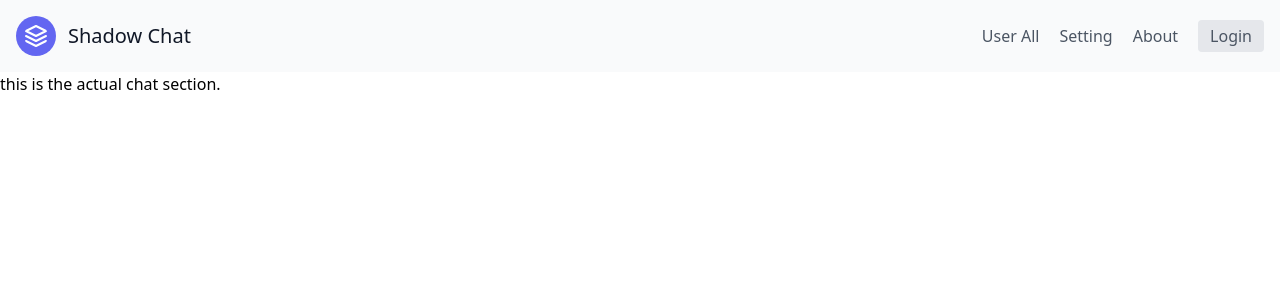
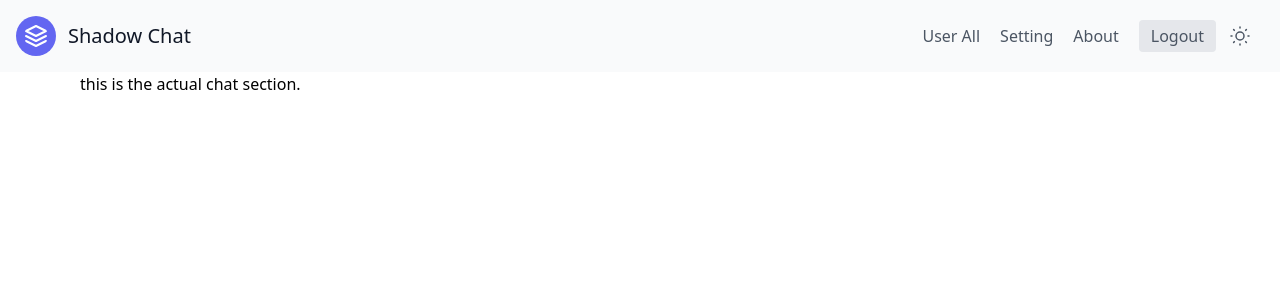
Before and after one commit to sccala/shadow_social, a React (Create React App) app: page /chat in a window 1280 px wide. Shown: the top 300 px of the page. Built offline with nearby package versions, Linux system fonts and the light colour scheme.

Commit message:
about section added

```diff
--- a/src/components/organisms/layout/Header.tsx
+++ b/src/components/organisms/layout/Header.tsx
@@ -45,8 +45,24 @@ export const Header: VFC = memo(() => {
             About
           </div>
         </nav>
-        <button className=' items-center bg-gray-200 border-0 py-1 px-3 focus:outline-none hover:bg-gray-300 rounded text-base mt-4 sm:mt-0'>
-          Login
+        <button className='items-center bg-gray-200 border-0 py-1 px-3 focus:outline-none hover:bg-gray-300 rounded text-base mt-4 sm:mt-0'>
+          Logout
+        </button>
+        <button className='items-center  border-0 py-1 px-3 focus:outline-none hover:bg-gray-100 rounded text-base mt-4 sm:mt-0'>
+          <svg
+            xmlns='http://www.w3.org/2000/svg'
+            className='h-6 w-6 hover:animate-spin'
+            fill='none'
+            viewBox='0 0 24 24'
+            stroke='currentColor'
+          >
+            <path
+              stroke-linecap='round'
+              stroke-linejoin='round'
+              stroke-width='1.5'
+              d='M12 3v1m0 16v1m9-9h-1M4 12H3m15.364 6.364l-.707-.707M6.343 6.343l-.707-.707m12.728 0l-.707.707M6.343 17.657l-.707.707M16 12a4 4 0 11-8 0 4 4 0 018 0z'
+            />
+          </svg>
         </button>
       </div>
       {/* mobile navbar */}
--- a/src/components/pages/About.tsx
+++ b/src/components/pages/About.tsx
@@ -1,13 +1,22 @@
 import { VFC, memo } from 'react'
+import { useAllUsers } from '../../hooks/useAllUsers'
 import { PrimaryButton } from '../atoms/button/PrimaryButton'
 
 export const About: VFC = memo(() => {
   const onClickLogin = () => {}
+  const { loading } = useAllUsers()
 
   return (
     <>
+      {loading ? (
+        <div className=' flex justify-center items-center'>
+          <div className='animate-spin rounded-full h-32 w-32 border-b-2 border-gray-900'></div>
+        </div>
+      ) : (
+        <>
+          {/* <div style={{ backgroundImage: `url('${'/asset/images/abouthero.jpg'}}')` }} /> */}
           <div
-        className='text-center absolute xl:m-36 lg:m-28 md:m-20 sm:m-12
+            className=' w-screen text-center absolute xl:m-36 lg:m-28 md:m-20 sm:m-12
           lg:w-3/5  md:w-4/5 text-white'
           >
             <h2 className='relative md:text-5xl sm:text-4xl xl:text-6xl  leading-tight'>
@@ -15,8 +24,8 @@ export const About: VFC = memo(() => {
             </h2>
             <p className='mt-8 relative md:text-md'>
               IMAGINE A PLACE... ...where you can belong to a school club, a gaming group, or a
-          worldwide art community. Where just you and a handful of friends can spend time together.
-          A place that makes it easy to talk every day and hang out more often.
+              worldwide art community. Where just you and a handful of friends can spend time
+              together. A place that makes it easy to talk every day and hang out more often.
             </p>
             <PrimaryButton className='mt-8  relative' onClick={onClickLogin}>
               Sign up!
@@ -24,7 +33,7 @@ export const About: VFC = memo(() => {
             <i className='pt-4 relative text-center'>
               <svg
                 xmlns='http://www.w3.org/2000/svg'
-            className='relative justify-center mx-auto h-16 w-16'
+                className='relative justify-center mx-auto h-16 w-16 animate-bounce'
                 fill='none'
                 viewBox='0 0 24 24'
                 stroke='white'
@@ -38,7 +47,7 @@ export const About: VFC = memo(() => {
               </svg>
             </i>
           </div>
-      <img className='w-screen h-full' src='/asset/images/abouthero.jpg' alt='abouthero' />
+          <img className='w-screen h-screen' src='/asset/images/abouthero.jpg' alt='abouthero' />
 
           <section className='mt-44'>
             <div
@@ -59,8 +68,8 @@ export const About: VFC = memo(() => {
                   Where hanging out is easy
                 </h2>
                 <p className='mt-4 text-gray-500 text-center md:text-left md:flex '>
-              Grab a seat in a voice channel when you’re free. Friends in your server can see you’re
-              around and instantly pop in to talk without having to call.
+                  Grab a seat in a voice channel when you’re free. Friends in your server can see
+                  you’re around and instantly pop in to talk without having to call.
                 </p>
               </div>
             </div>
@@ -77,8 +86,8 @@ export const About: VFC = memo(() => {
                   From few to a fandom
                 </h2>
                 <p className='mt-4 text-gray-500 text-center md:text-left md:flex '>
-              Get any community running with moderation tools and custom member access. Give members
-              special powers, set up private channels, and more.
+                  Get any community running with moderation tools and custom member access. Give
+                  members special powers, set up private channels, and more.
                 </p>
               </div>
               <div className='gap-2 sm:gap-6 lg:gap-4'>
@@ -96,5 +105,7 @@ export const About: VFC = memo(() => {
             </div>
           </section>
         </>
+      )}
+    </>
   )
 })
--- a/src/components/pages/Dashboard.tsx
+++ b/src/components/pages/Dashboard.tsx
@@ -3,7 +3,7 @@ import { VFC, memo } from 'react'
 export const DashboardChat: VFC = memo(() => {
   return (
     <>
-      <div className='grid'>this is the actual chat section.</div>
+      <div className='container'>this is the actual chat section.</div>
     </>
   )
 })
```
Also changed, not shown: src/components/pages/About.css (added, +7 -0 lines), src/images/abouthero.jpg (added). Lines whose indentation alone changed are shown as unchanged.
